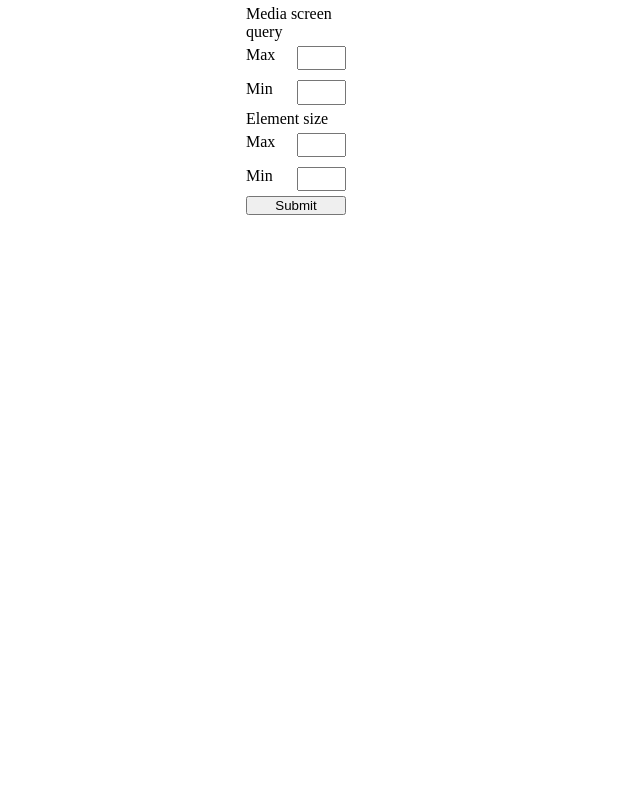
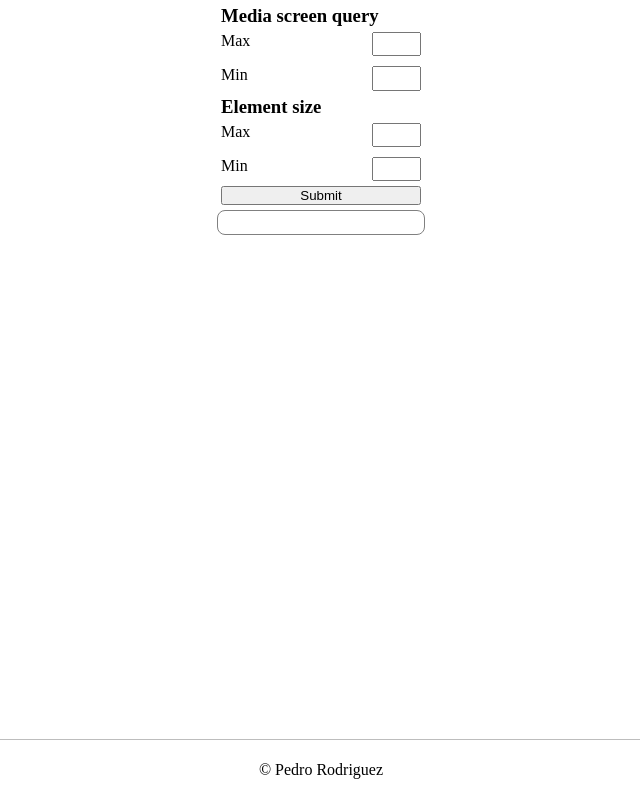
Before and after one commit to hayaman3/clampGenerator, a plain HTML site: page index.html in a window 1280 px wide. Shown: the whole page, without its empty margins (319-959 px from the left). Drawn offline with Linux system fonts and the light colour scheme.

Commit message:
Added footer credits

```diff
--- a/index.html
+++ b/index.html
@@ -12,7 +12,7 @@
   <form id="form">
     <ul>
       <li>
-        <p>Media screen query</p>
+        <h3>Media screen query</h3>
         <title>Max parent element size</title>
         <label for="max-parent">Max</label>
         <input type="number" id="max-parent" name="max-parent" min="1" step=".01">
@@ -23,7 +23,7 @@
         <input type="number" id="min-parent" name="min-parent" min="1" step=".01">
       </li>
       <li>
-        <p>Element size</p>
+        <h3>Element size</h3>
         <title>Max child element size</title>
         <label for="max-child">Max</label>
         <input type="number" id="max-child" name="max-child" min="1" step=".01">
@@ -37,6 +37,9 @@
     </ul>
   </form>
   <div id="result"></div>
+  <footer>
+    &copy <a href="https://css-tricks.com/linearly-scale-font-size-with-css-clamp-based-on-the-viewport/">Pedro Rodriguez</a>
+  </footer>
   <script type="text/javascript" src="script.js"></script>
 </body>
 </html>
--- a/style.css
+++ b/style.css
@@ -7,10 +7,10 @@ body{
 }
 form{
     margin: 5px auto;
-    width:150px;
+    width:200px;
 }
 ul{
-    width:100px;
+    width:200px;
     display:flex;
     flex-direction: column;
     list-style-type:none;
@@ -29,5 +29,27 @@ input[type=number]{
 }
 #result{
     margin:auto;
-    width:250px;
+    width:200px;
+    height:1em;
+    border: 1px solid grey;
+    padding:.2em;
+    border-radius: .5em;
+    text-align: center;
 }
+footer{
+    position:absolute;
+    bottom:0;
+    width:100%;
+    height:60px;
+    border-top: 1px solid rgba(0, 0, 0, 0.26);
+    text-align: center;
+    line-height: 60px;
+}
+a:link {
+    text-decoration: inherit;
+    color: inherit;
+}
+a:visited {
+    text-decoration: inherit;
+    color: inherit;
+}
```
Lines whose indentation alone changed are shown as unchanged.
